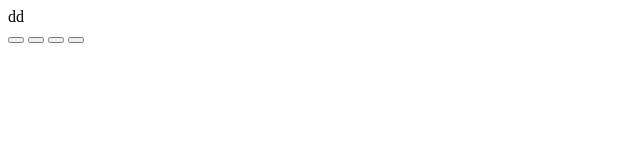
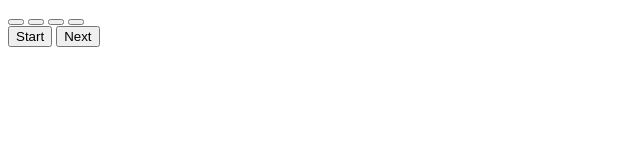
Before and after one commit to Dhanush-ck/Questionnare, a plain HTML site: page index.html in a window 1280 px wide. Shown: the whole page, without its empty margins (0-640 px from the left). Drawn offline with Linux system fonts and the light colour scheme.

Commit message:
Added  Buttons

```diff
--- a/index.html
+++ b/index.html
@@ -6,12 +6,18 @@
     <title>Questionnare</title>
 </head>
 <body>
-    <div id="que">dd</div>
-    <button id="a" class="option" onclick="update()"></button>
-    <button id="b" class="option"></button>
-    <button id="c" class="option"></button>
-    <button id="d" class="option"></button>
-
+    <main>
+        <div id="que"></div>
+        <button id="a" class="option"></button>
+        <button id="b" class="option"></button>
+        <button id="c" class="option"></button>
+        <button id="d" class="option"></button>
+        <br>
+        <button onclick="update()">Start</button>
+        <button id="next" onclick="next()">Next</button>
+        <br>
+        <div id="result"></div>
+    </main>
     <script src="script.js"></script>
 
 </body>
```
